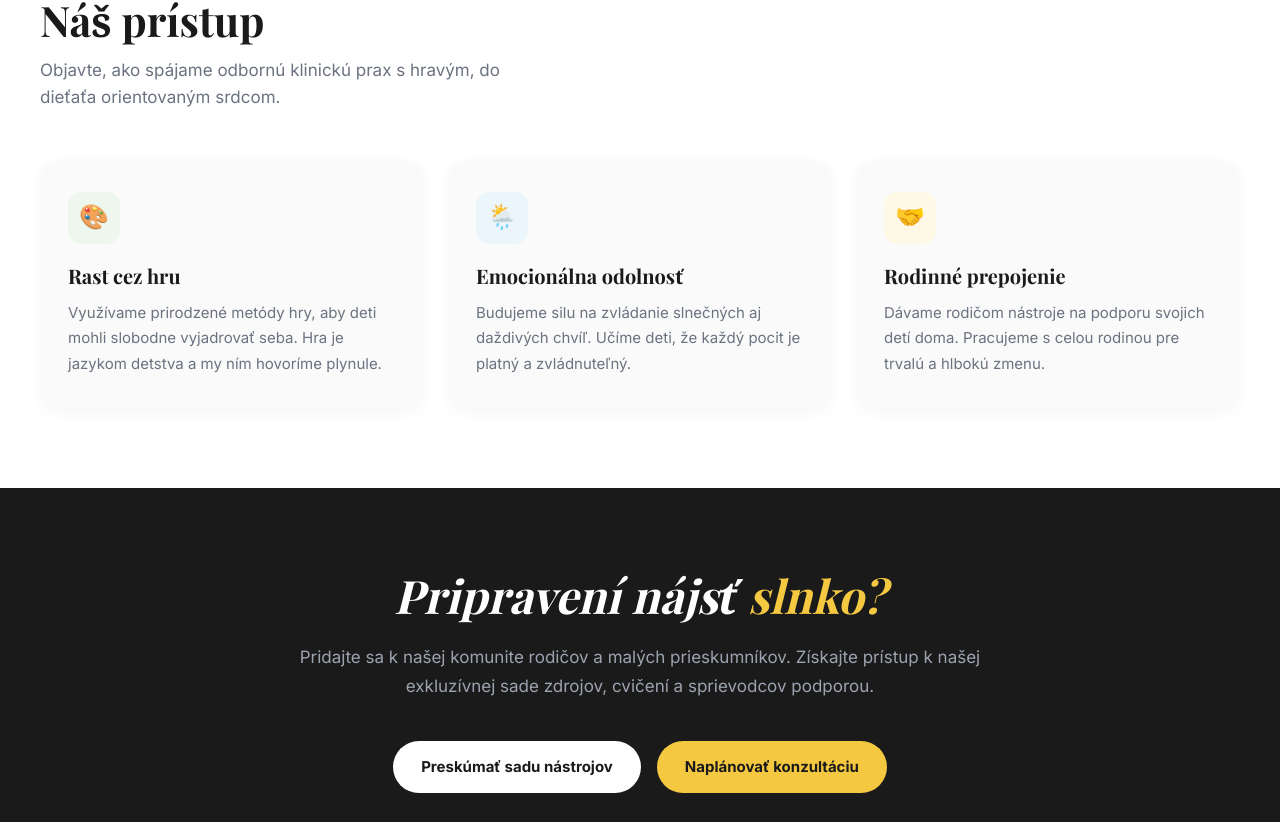
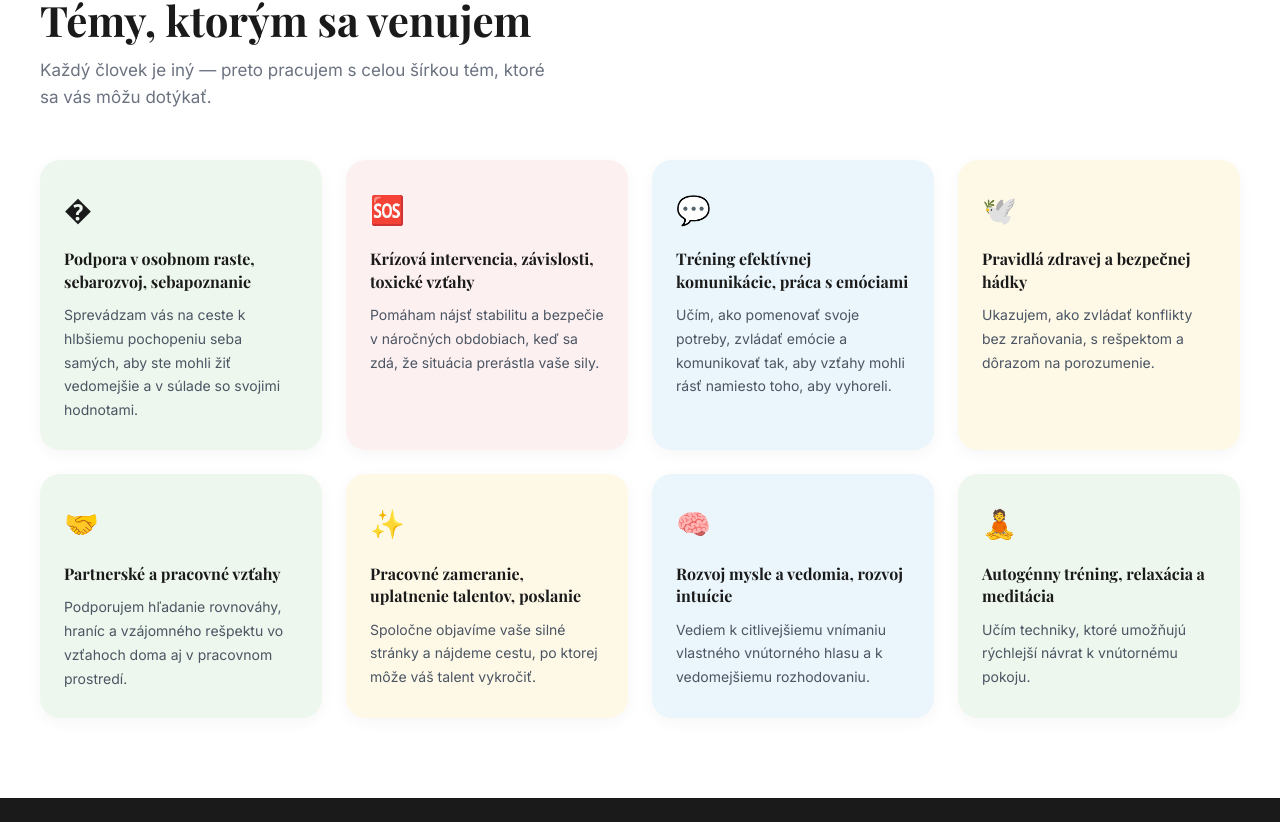
Before and after one commit to Ferschovitch/web-spektrumpocitov.sk, a Next.js app: page / in a window 1280 px wide. Shown: the part 1718-2540 px from the top of the page. Built offline with nearby package versions, Linux system fonts and the light colour scheme; a web font is replaced by a local one.

Commit message:
content: rename approach section, replace 3 cards with 8 topic cards

```diff
--- a/app/page.tsx
+++ b/app/page.tsx
@@ -34,25 +34,52 @@ const feelingsCards = [
 
 const approachCards = [
   {
-    icon: "🎨",
-    title: "Rast cez hru",
-    text: "Využívame prirodzené metódy hry, aby deti mohli slobodne vyjadrovať seba. Hra je jazykom detstva a my ním hovoríme plynule.",
+    icon: "�",
+    title: "Podpora v osobnom raste, sebarozvoj, sebapoznanie",
+    text: "Sprevádzam vás na ceste k hlbšiemu pochopeniu seba samých, aby ste mohli žiť vedomejšie a v súlade so svojimi hodnotami.",
     accentBg: "#EDF7ED",
-    accentIcon: "#6DBF67",
   },
   {
-    icon: "🌦️",
-    title: "Emocionálna odolnosť",
-    text: "Budujeme silu na zvládanie slnečných aj daždivých chvíľ. Učíme deti, že každý pocit je platný a zvládnuteľný.",
+    icon: "🆘",
+    title: "Krízová intervencia, závislosti, toxické vzťahy",
+    text: "Pomáham nájsť stabilitu a bezpečie v náročných obdobiach, keď sa zdá, že situácia prerástla vaše sily.",
+    accentBg: "#FDF0F0",
+  },
+  {
+    icon: "💬",
+    title: "Tréning efektívnej komunikácie, práca s emóciami",
+    text: "Učím, ako pomenovať svoje potreby, zvládať emócie a komunikovať tak, aby vzťahy mohli rásť namiesto toho, aby vyhoreli.",
     accentBg: "#EAF6FB",
-    accentIcon: "#5BC8C8",
+  },
+  {
+    icon: "🕊️",
+    title: "Pravidlá zdravej a bezpečnej hádky",
+    text: "Ukazujem, ako zvládať konflikty bez zraňovania, s rešpektom a dôrazom na porozumenie.",
+    accentBg: "#FEF9E7",
   },
   {
     icon: "🤝",
-    title: "Rodinné prepojenie",
-    text: "Dávame rodičom nástroje na podporu svojich detí doma. Pracujeme s celou rodinou pre trvalú a hlbokú zmenu.",
+    title: "Partnerské a pracovné vzťahy",
+    text: "Podporujem hľadanie rovnováhy, hraníc a vzájomného rešpektu vo vzťahoch doma aj v pracovnom prostredí.",
+    accentBg: "#EDF7ED",
+  },
+  {
+    icon: "✨",
+    title: "Pracovné zameranie, uplatnenie talentov, poslanie",
+    text: "Spoločne objavíme vaše silné stránky a nájdeme cestu, po ktorej môže váš talent vykročiť.",
     accentBg: "#FEF9E7",
-    accentIcon: "#F5C842",
+  },
+  {
+    icon: "🧠",
+    title: "Rozvoj mysle a vedomia, rozvoj intuície",
+    text: "Vediem k citlivejšiemu vnímaniu vlastného vnútorného hlasu a k vedomejšiemu rozhodovaniu.",
+    accentBg: "#EAF6FB",
+  },
+  {
+    icon: "🧘",
+    title: "Autogénny tréning, relaxácia a meditácia",
+    text: "Učím techniky, ktoré umožňujú rýchlejší návrat k vnútornému pokoju.",
+    accentBg: "#EDF7ED",
   },
 ];
 
@@ -354,21 +381,21 @@ export default function HomePage() {
                 marginBottom: 12,
               }}
             >
-              Náš prístup
+              Témy, ktorým sa venujem
             </h2>
             <p style={{ color: "#6B7280", fontSize: 17, maxWidth: 520 }}>
-              Objavte, ako spájame odbornú klinickú prax s hravým, do dieťaťa orientovaným srdcom.
+              Každý človek je iný — preto pracujem s celou šírkou tém, ktoré sa vás môžu dotýkať.
             </p>
           </div>
 
-          <div style={{ display: "grid", gridTemplateColumns: "repeat(3, 1fr)", gap: 24 }} className="approach-grid">
+          <div style={{ display: "grid", gridTemplateColumns: "repeat(4, 1fr)", gap: 24 }} className="approach-grid">
             {approachCards.map((card) => (
               <div
                 key={card.title}
                 style={{
-                  background: "#F9FAF9",
+                  background: card.accentBg,
                   borderRadius: 20,
-                  padding: "32px 28px",
+                  padding: "28px 24px",
                   boxShadow: "0 4px 16px rgba(0,0,0,0.04)",
                   transition: "transform 0.25s ease, box-shadow 0.25s ease",
                 }}
@@ -383,15 +410,8 @@ export default function HomePage() {
               >
                 <div
                   style={{
-                    width: 52,
-                    height: 52,
-                    borderRadius: 14,
-                    background: card.accentBg,
-                    display: "flex",
-                    alignItems: "center",
-                    justifyContent: "center",
-                    fontSize: 24,
-                    marginBottom: 20,
+                    fontSize: 28,
+                    marginBottom: 16,
                   }}
                 >
                   {card.icon}
@@ -399,22 +419,24 @@ export default function HomePage() {
                 <h3
                   style={{
                     fontFamily: "Playfair Display, Georgia, serif",
-                    fontSize: 20,
+                    fontSize: 16,
                     fontWeight: 700,
                     color: "#1A1A1A",
-                    marginBottom: 12,
+                    marginBottom: 10,
+                    lineHeight: 1.4,
                   }}
                 >
                   {card.title}
                 </h3>
-                <p style={{ color: "#6B7280", fontSize: 15, lineHeight: 1.7 }}>{card.text}</p>
+                <p style={{ color: "#4B5563", fontSize: 14, lineHeight: 1.7 }}>{card.text}</p>
               </div>
             ))}
           </div>
         </div>
 
         <style>{`
-          @media (max-width: 900px) { .approach-grid { grid-template-columns: 1fr !important; } }
+          @media (max-width: 1200px) { .approach-grid { grid-template-columns: repeat(2, 1fr) !important; } }
+          @media (max-width: 600px) { .approach-grid { grid-template-columns: 1fr !important; } }
         `}</style>
       </section>
 
@@ -432,11 +454,11 @@ export default function HomePage() {
               lineHeight: 1.2,
             }}
           >
-            Pripravení nájsť{" "}
-            <span style={{ color: "#F5C842" }}>slnko?</span>
+            Ste pripravení urobiť{" "}
+            <span style={{ color: "#F5C842" }}>prvý krok?</span>
           </h2>
           <p style={{ color: "#9CA3AF", fontSize: 17, lineHeight: 1.7, marginBottom: 40 }}>
-            Pridajte sa k našej komunite rodičov a malých prieskumníkov. Získajte prístup k našej exkluzívnej sade zdrojov, cvičení a sprievodcov podporou.
+            Napíšte mi alebo rovno zavolajte, a vykročte po svojej vlastnej ceste ku krajším dňom, na ktorej vás budem rada sprevádzať.
           </p>
           <div style={{ display: "flex", gap: 16, justifyContent: "center", flexWrap: "wrap" }}>
             <Link
@@ -455,7 +477,7 @@ export default function HomePage() {
               onMouseEnter={(e) => { e.currentTarget.style.transform = "scale(1.04)"; }}
               onMouseLeave={(e) => { e.currentTarget.style.transform = "scale(1)"; }}
             >
-              Preskúmať sadu nástrojov
+              Napíšte mi
             </Link>
             <Link
               href="/kontakt"
@@ -479,7 +501,7 @@ export default function HomePage() {
                 e.currentTarget.style.boxShadow = "none";
               }}
             >
-              Naplánovať konzultáciu
+              Zavolajte mi
             </Link>
           </div>
         </div>
```
